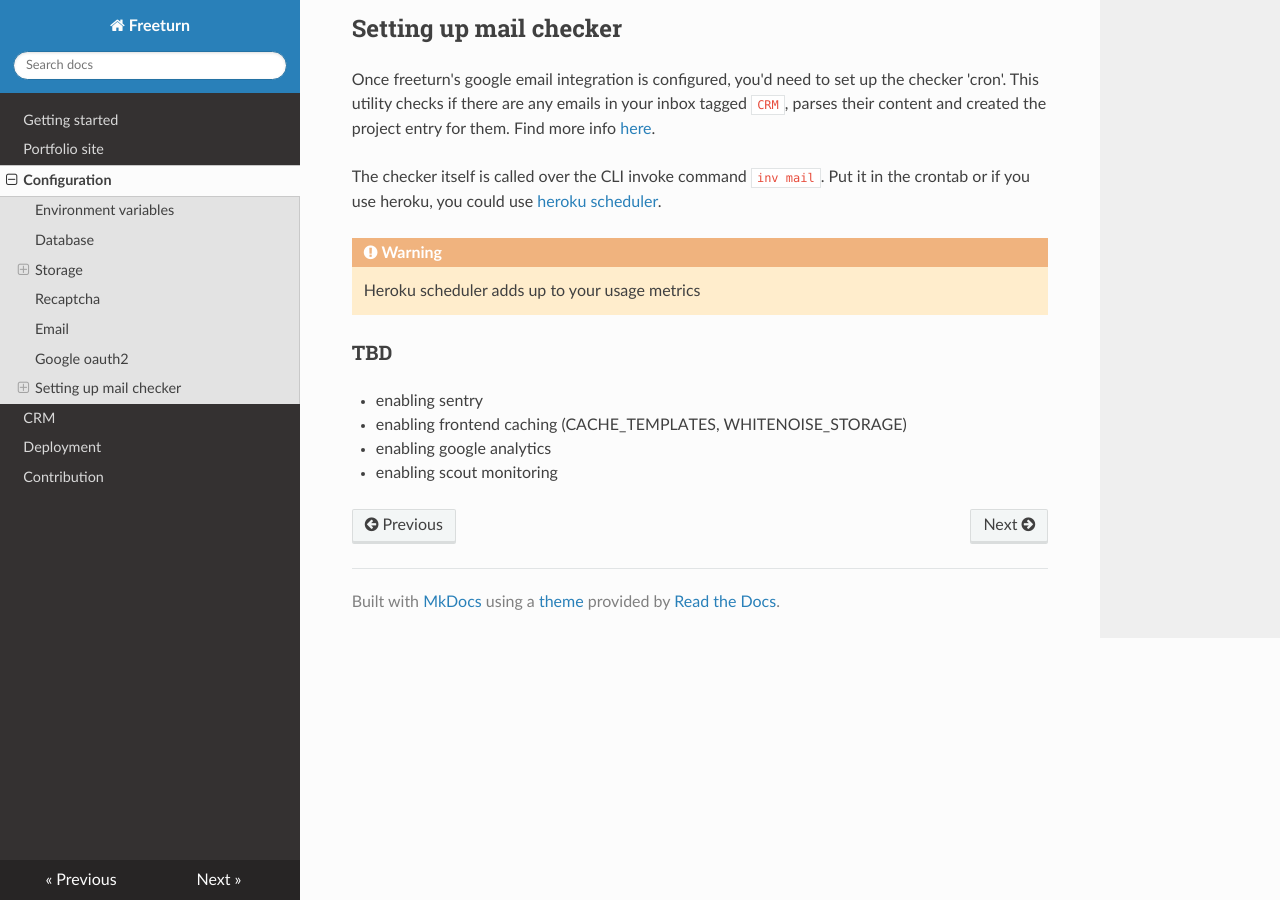
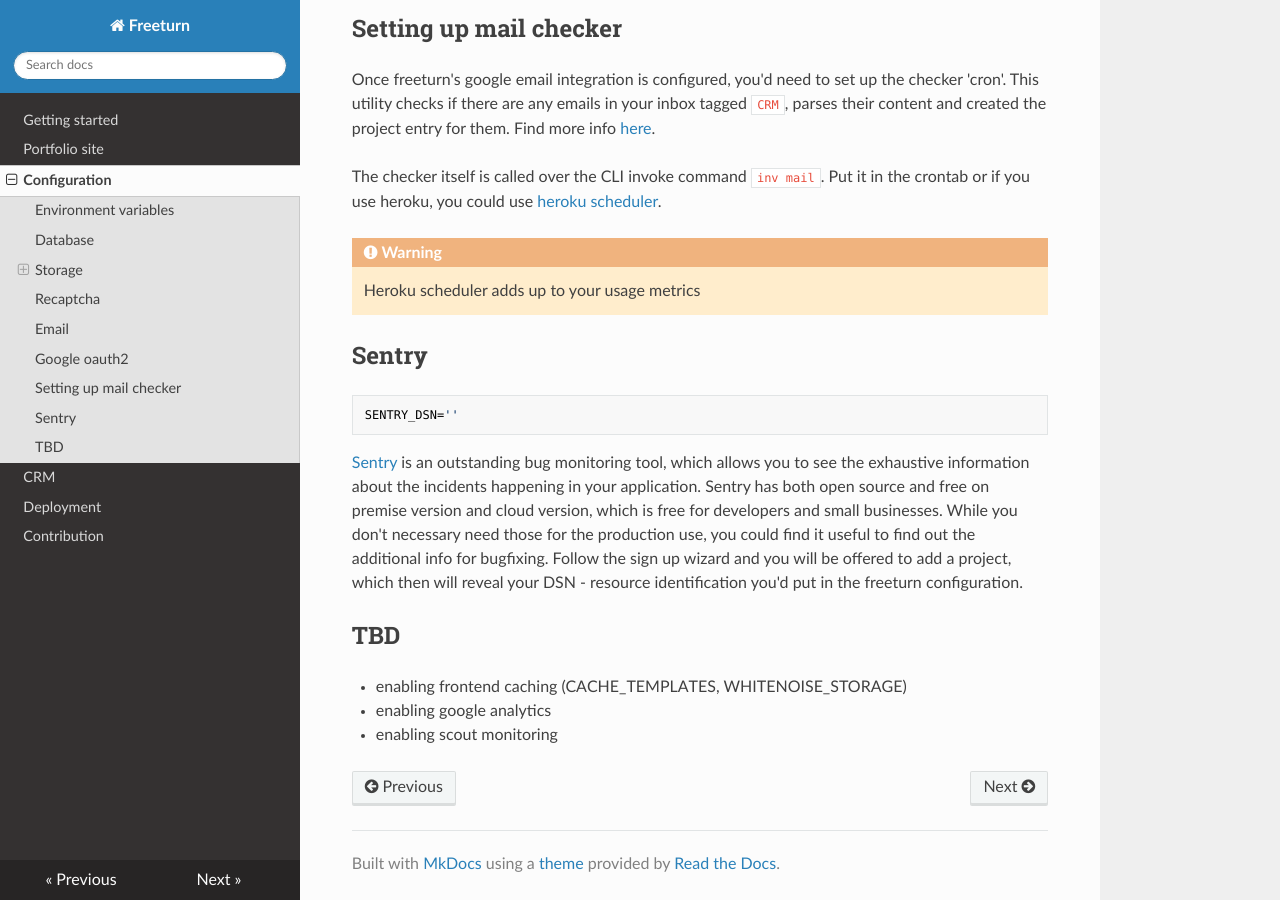
Before and after one commit to thorin-schiffer/freeturn, an MkDocs documentation site: the page built from docs/configuration.md, in a window 1280 px wide and 900 px high, scrolled down 3100 px. Built offline with MkDocs 1.6.1, drawn with Linux system fonts in a browser that asks for light colours; nearby versions of some CDN libraries.

Commit message:
Sentry docs

````diff
--- a/docs/configuration.md
+++ b/docs/configuration.md
@@ -155,8 +155,18 @@ could use [heroku scheduler](https://devcenter.heroku.com/articles/scheduler).
     Heroku scheduler adds up to your usage metrics
 
 
-### TBD
-- enabling sentry
+## Sentry
+```python
+SENTRY_DSN=''
+```
+
+[Sentry](https://sentry.io/organizations/sergey-cheparev/issues/) is an outstanding bug monitoring tool, which allows you to see the exhaustive information about the incidents
+happening in your application. Sentry has both open source and free on premise version and cloud version, which is free
+for developers and small businesses. While you don't necessary need those for the production use, you could find it useful
+to find out the additional info for bugfixing. Follow the sign up wizard and you will be offered to add a project, which
+then will reveal your DSN - resource identification you'd put in the freeturn configuration.
+
+## TBD
 - enabling frontend caching (CACHE_TEMPLATES, WHITENOISE_STORAGE)
 - enabling google analytics
 - enabling scout monitoring
````
